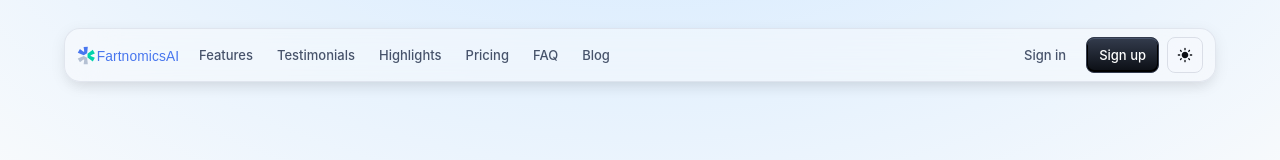
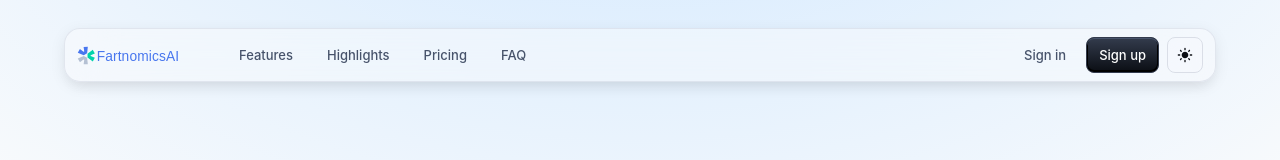
Before and after one commit to pavluha2dva8/material-ui-vite-ts, a React (Vite) app: page / in a window 1280 px wide. Shown: the top 160 px of the page. Built offline with nearby package versions, Linux system fonts and the light colour scheme.

Commit message:
add handle scroll navigate

```diff
--- a/src/marketing-page/MarketingPage.tsx
+++ b/src/marketing-page/MarketingPage.tsx
@@ -20,15 +20,21 @@ export default function MarketingPage(props: { disableCustomTheme?: boolean }) {
             <Hero/>
             <div>
                 <LogoCollection/>
+                <div id="features">
                     <Features/>
+                </div>
                 <Divider/>
-                {/*<Testimonials/>*/}
-                {/*<Divider/>*/}
+                <div id="highlights">
                     <Highlights/>
+                </div>
                 <Divider/>
+                <div id="pricing">
                     <Pricing/>
+                </div>
                 <Divider/>
+                <div id="faq">
                     <FAQ/>
+                </div>
                 <Divider/>
                     <Footer/>
                 </div>
--- a/src/marketing-page/components/AppAppBar.tsx
+++ b/src/marketing-page/components/AppAppBar.tsx
@@ -47,6 +47,14 @@ export default function AppAppBar() {
     navigate('/sign-up');
   };
 
+    const handleScroll = (id: string) => {
+        const element = document.getElementById(id);
+        if (element) {
+            element.scrollIntoView({ behavior: 'smooth' });
+        }
+    };
+
+
   return (
     <AppBar
       position="fixed"
@@ -60,26 +68,20 @@ export default function AppAppBar() {
     >
       <Container maxWidth="lg">
         <StyledToolbar variant="dense" disableGutters>
-          <Box sx={{ flexGrow: 1, display: 'flex', alignItems: 'center', px: 0 }}>
+          <Box sx={{ flexGrow: 1, display: 'flex', alignItems: 'center', px: 0, gap: 5 }}>
             <Sitemark />
-            <Box sx={{ display: { xs: 'none', md: 'flex' } }}>
-              <Button variant="text" color="info" size="small">
+            <Box sx={{ display: { xs: 'none', md: 'flex', gap: 10} }}>
+              <Button variant="text" color="info" size="small"  onClick={() => handleScroll('features')}>
                 Features
               </Button>
-              <Button variant="text" color="info" size="small">
-                Testimonials
-              </Button>
-              <Button variant="text" color="info" size="small">
+              <Button variant="text" color="info" size="small"  onClick={() => handleScroll('highlights')}>
                 Highlights
               </Button>
-              <Button variant="text" color="info" size="small">
+              <Button variant="text" color="info" size="small" onClick={() => handleScroll('pricing')}>
                 Pricing
               </Button>
-              <Button variant="text" color="info" size="small" sx={{ minWidth: 0 }}>
+              <Button variant="text" color="info" size="small" sx={{ minWidth: 0 }} onClick={() => handleScroll('faq')}>
                 FAQ
-              </Button>
-              <Button variant="text" color="info" size="small" sx={{ minWidth: 0 }}>
-                Blog
               </Button>
             </Box>
           </Box>
```
Lines whose indentation alone changed are shown as unchanged.
